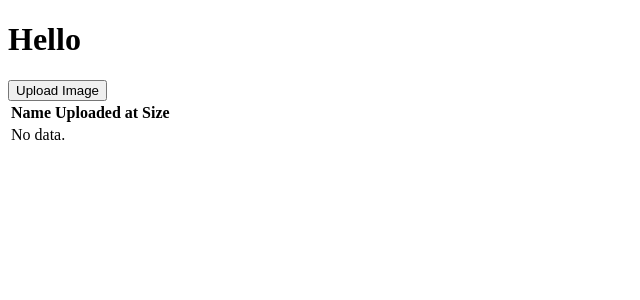
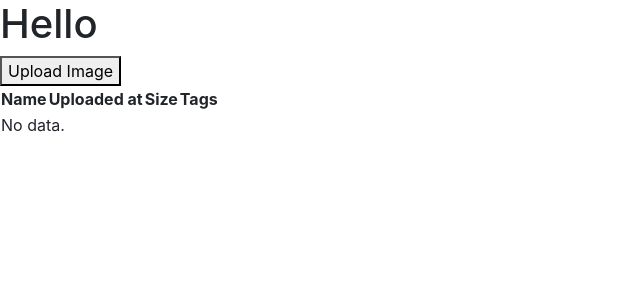
Before and after one commit to arrunp/shopify_image_repo, a Django app: page / in a window 1280 px wide. Shown: the top 300 px of the page, without its empty margins (0-640 px from the left). Run offline with Django 3.2, Linux system fonts and the light colour scheme; data that the repository does not hold is empty; some libraries are stand-ins or nearby versions.

Commit message:
updates to templates and added boostrap + fontawesome

```diff
--- a/image_repo/repo/models.py
+++ b/image_repo/repo/models.py
@@ -6,6 +6,7 @@ from django.db import models
 class Image(models.Model):
     title = models.CharField(max_length=100)
     image = models.ImageField()
+    tags = models.CharField(max_length=500)
     date = models.DateTimeField(auto_now_add=True)
 
     def __str__(self):
--- a/image_repo/repo/templates/repo/base.html
+++ b/image_repo/repo/templates/repo/base.html
@@ -1,7 +1,12 @@
 <!DOCTYPE html>
 
 <head>
-
+    <title>Shopify Image Repo</title>
+    <link rel="stylesheet" href="https://stackpath.bootstrapcdn.com/bootstrap/4.5.2/css/bootstrap.min.css"
+        integrity="sha384-JcKb8q3iqJ61gNV9KGb8thSsNjpSL0n8PARn9HuZOnIxN0hoP+VmmDGMN5t9UJ0Z" crossorigin="anonymous">
+    <link rel="stylesheet" href="https://cdnjs.cloudflare.com/ajax/libs/font-awesome/5.15.1/css/all.min.css"
+        integrity="sha512-+4zCK9k+qNFUR5X+cKL9EIR+ZOhtIloNl9GIKS57V1MyNsYpYcUrUeQc9vNfzsWfV28IaLL3i96P9sdNyeRssA=="
+        crossorigin="anonymous" />
 </head>
 
 <body>
--- a/image_repo/repo/templates/repo/create_image.html
+++ b/image_repo/repo/templates/repo/create_image.html
@@ -5,9 +5,11 @@
 </head>
 
 <body>
+    <a href="{% url 'home' %}"><button>Back to List</button></a>
     <form method="post" enctype="multipart/form-data">
         {% csrf_token %}
         {{ form.as_p }}
+        <p>Please separate your tags with a comma</p>
         <button type="submit">Submit</button>
     </form>
 </body>
--- a/image_repo/repo/templates/repo/index.html
+++ b/image_repo/repo/templates/repo/index.html
@@ -7,6 +7,7 @@
             <th>Name</th>
             <th>Uploaded at</th>
             <th>Size</th>
+            <th>Tags</th>
         </tr>
     </thead>
     <tbody>
@@ -15,6 +16,7 @@
             <td><a href="{{ image.image.url }}" target="_blank">{{ image.image.name }}</a></td>
             <td>{{ image.date }}</td>
             <td>{{ image.image.size|filesizeformat }}</td>
+            <td>{{ image.tags }}</td>
         </tr>
         {% empty %}
         <tr>
--- a/image_repo/repo/views.py
+++ b/image_repo/repo/views.py
@@ -9,7 +9,7 @@ from django.urls import reverse_lazy
 # Create your views here.
 class ImageCreateView(CreateView):
     model = Image
-    fields = ['title', 'image']
+    fields = ['title', 'image', 'tags']
     template_name = 'repo/create_image.html'
     success_url = reverse_lazy('home')
 
```
Also changed, not shown: image_repo/repo/migrations/0003_auto_20201230_0659.py (added).
